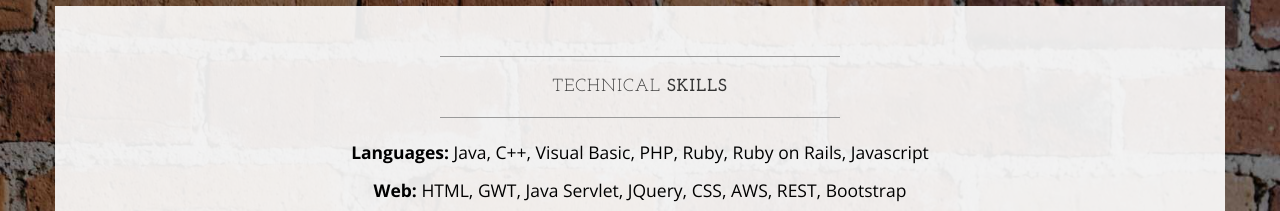
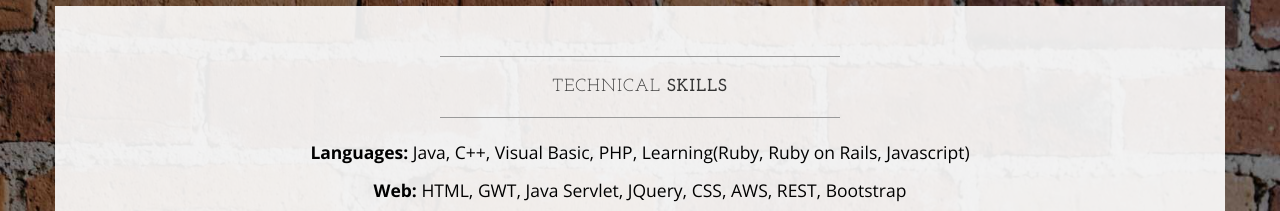
Before and after one commit to ankur-gupta91/ankur-gupta91.github.io, a plain HTML site: page index.html in a window 1280 px wide. Shown: the part 1920-2131 px from the top of the page. Drawn offline with nearby package versions, Linux system fonts and the light colour scheme.

Commit message:
Updated blurb

```diff
--- a/index.html
+++ b/index.html
@@ -167,7 +167,7 @@
                         <strong>Skills</strong>
                     </h2>
                     <hr>
-                    <p class="text-center"><strong>Languages: </strong>Java, C++, Visual Basic, PHP, Ruby, Ruby on Rails, Javascript</p>
+                    <p class="text-center"><strong>Languages: </strong>Java, C++, Visual Basic, PHP, Learning(Ruby, Ruby on Rails, Javascript)</p>
                     <p class="text-center"><strong>Web: </strong>HTML, GWT, Java Servlet, JQuery, CSS, AWS, REST, Bootstrap</p>
                     <p class="text-center"><strong>OS: </strong>Windows 7/8, Windows Server 2008/2012, Linux</p>
                     <p class="text-center"><strong>Tools: </strong>Visual Studio, Eclipse, Git, Intellij, RubyMine, WebStorm</p>
```
